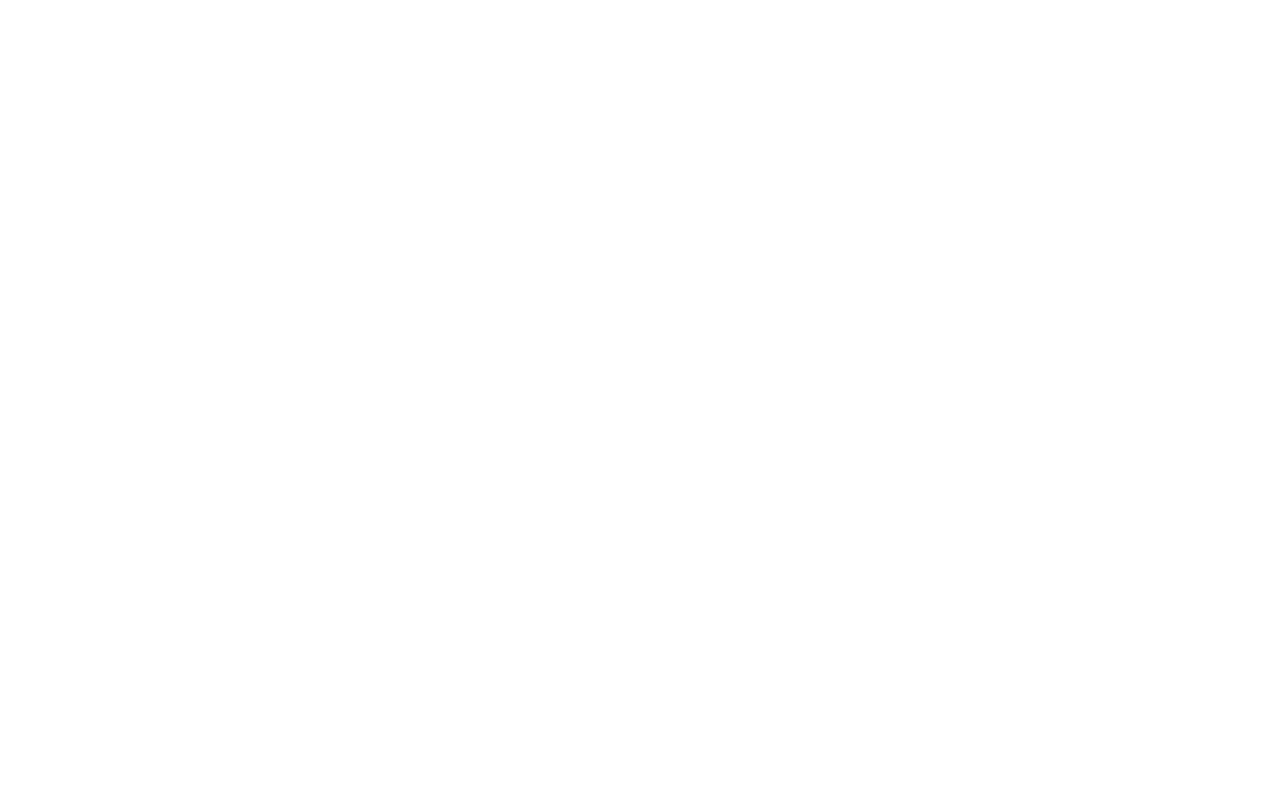
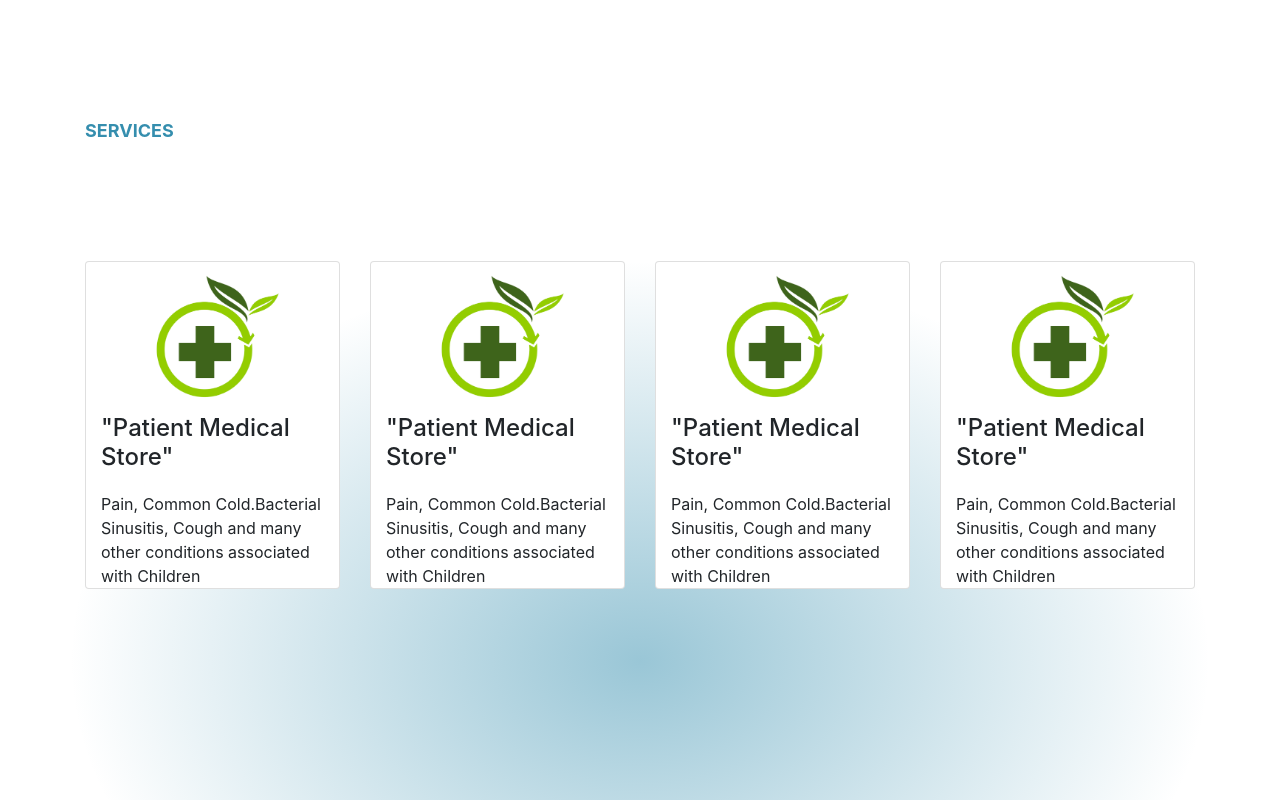
Before and after one commit to joshuamakula/Malaikah, a React (Create React App) app: page / in a window 1280 px wide. Shown: the part 1480-2280 px from the top of the page. Before the commit the page ends 1600 px from the top, so only its background shows below. Built offline with nearby package versions, Linux system fonts and the light colour scheme.

Commit message:
Add bootstrap adds to services

```diff
--- a/src/App.css
+++ b/src/App.css
@@ -122,6 +122,13 @@
   height: 493px;
 }
 
+/* Service Section */
+
+.our-services{
+  height: 100vh;
+  background: radial-gradient(50% 50% at 50% 50%, rgba(53, 142, 174, 0.5) 0%, rgba(53, 142, 174, 0) 100%);
+}
+
 @media (max-width: 600px) {
   .logo {
     width: 136px;
--- a/src/App.js
+++ b/src/App.js
@@ -2,6 +2,7 @@
 import './App.css'
 import About from './components/About';
 import Header from './components/Header';
+import Services from './components/service';
 
 function App() {
 
@@ -9,6 +10,7 @@
     <div>
       <Header />
       <About />
+      <Services />
     </div>
   )
 }
--- a/src/components/service.js
+++ b/src/components/service.js
@@ -0,0 +1,56 @@
+import React from 'react';
+import { Card, Container, Row, CardDeck, Col } from 'react-bootstrap';
+import store from "../images/store.png";
+import ambulance from "../images/ambulance.png";
+
+function Services() {
+    return (
+        <Container>
+                <h1 className="section-title">SERVICES</h1>
+            <Row className="our-services">
+                <Col>
+                    <CardDeck>
+                        <Card className="col-12 col-md-6 col-lg-3">
+                            <Card.Img variant="top" src={store}/>
+                            <Card.Title>
+                                <h4>"Patient Medical Store"</h4>
+                            </Card.Title>
+                            <Card.Text>
+                                Pain, Common Cold.Bacterial Sinusitis, Cough and many other conditions associated with Children
+                            </Card.Text>
+                        </Card>
+                        <Card className="col-12 col-md-6 col-lg-3">
+                            <Card.Img variant="top" src={store}/>
+                            <Card.Title>
+                                <h4>"Patient Medical Store"</h4>
+                            </Card.Title>
+                            <Card.Text>
+                                Pain, Common Cold.Bacterial Sinusitis, Cough and many other conditions associated with Children
+                            </Card.Text>
+                        </Card>
+                        <Card className="col-12 col-md-6 col-lg-3">
+                            <Card.Img variant="top" src={store}/>
+                            <Card.Title>
+                                <h4>"Patient Medical Store"</h4>
+                            </Card.Title>
+                            <Card.Text>
+                                Pain, Common Cold.Bacterial Sinusitis, Cough and many other conditions associated with Children
+                            </Card.Text>
+                        </Card>
+                        <Card className="col-12 col-md-6 col-lg-3">
+                            <Card.Img variant="top" src={store}/>
+                            <Card.Title>
+                                <h4>"Patient Medical Store"</h4>
+                            </Card.Title>
+                            <Card.Text>
+                                Pain, Common Cold.Bacterial Sinusitis, Cough and many other conditions associated with Children
+                            </Card.Text>
+                        </Card>
+                </CardDeck>
+                </Col>
+            </Row>
+        </Container>
+    );
+}
+
+export default Services;
```
Also changed, not shown: src/images/ambulance.png (added), src/images/store.png (added).
